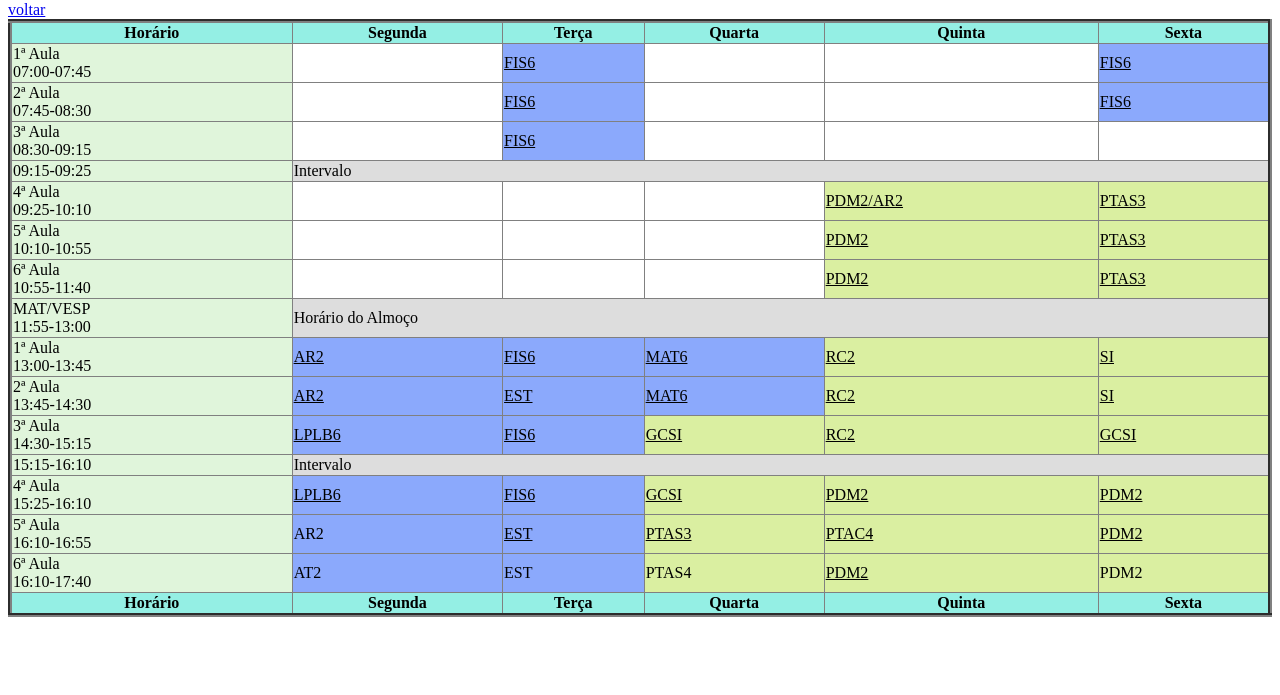
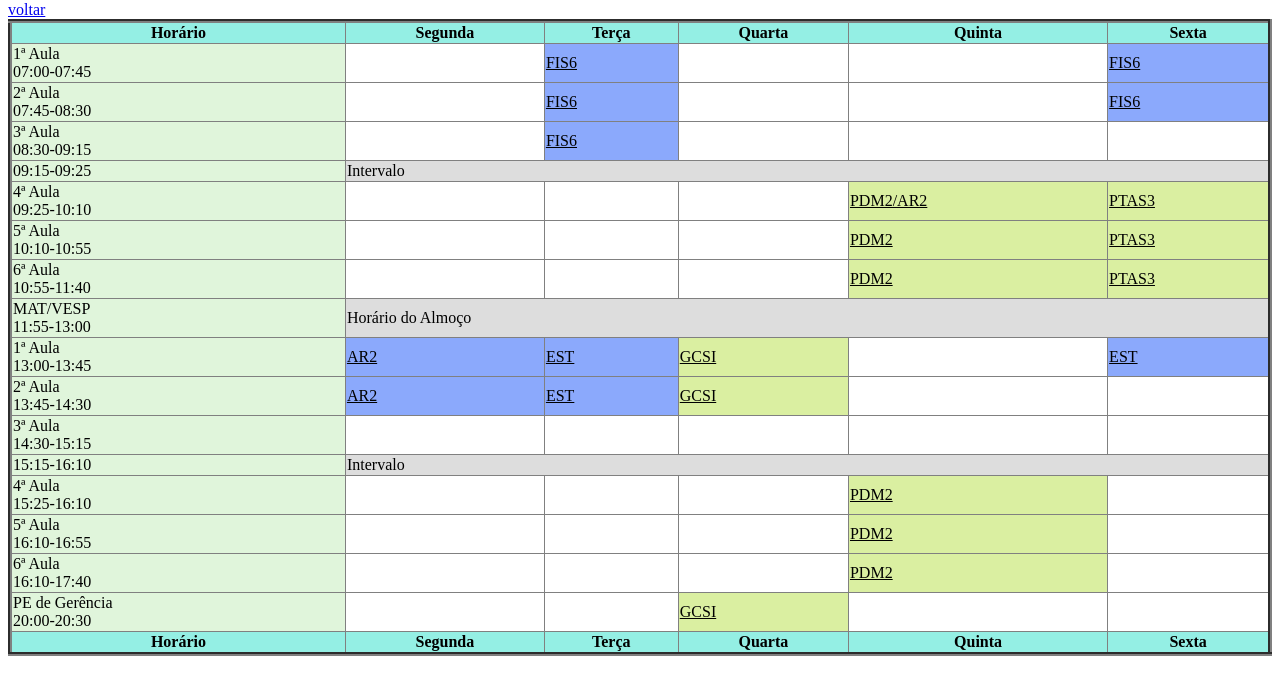
Before and after one commit to jppegarare/Av-PDM, a website: page pe.html in a window 1280 px wide. Shown: the part 79-774 px from the top of the page. Drawn offline with Linux system fonts and the light colour scheme.

Commit message:
Upgrade
Aprimoramento da estilização e finalização da tabela de horários de PE

```diff
--- a/pe.html
+++ b/pe.html
@@ -104,10 +104,10 @@
             13:00-13:45
           </td>
           <td abbr title="Artes2" rowspan="1" style="background-color: #8ba9fc;"><u>AR2</u></td>
-          <td abbr title="Língua Portuguesa e Literatura Brasileira6" rowspan="1" style="background-color: #8ba9fc;"><u>FIS6</u></td>
-          <td abbr title="Matemática6" rowspan="1" style="background-color: #8ba9fc;"><u>MAT6</u></td>
-          <td abbr title="Redes de Computadores2" rowspan="1" style="background-color: #daefa1;"><u>RC2</u></td>
-          <td abbr title="Segurança da informação" rowspan="1" style="background-color: #daefa1;"><u>SI</u></td>
+          <td abbr title="Estatística" rowspan="1" style="background-color: #8ba9fc;"><u>EST</u></td>
+          <td abbr title="Gerência e configurações de serviços de Internet" rowspan="1" style="background-color: #daefa1;"><u>GCSI</u></td>
+          <td>&nbsp;</td>
+          <td abbr title="Estatística" rowspan="1" style="background-color: #8ba9fc;"><u>EST</u></td>
 
         </tr>
         <tr>
@@ -115,9 +115,9 @@
             13:45-14:30
             <td abbr title="Artes2" rowspan="1" style="background-color: #8ba9fc;"><u>AR2</u></td>
             <td abbr title="Estatística" rowspan="1" style="background-color: #8ba9fc;"><u>EST</u></td>
-            <td abbr title="Matemática6" rowspan="1" style="background-color: #8ba9fc;"><u>MAT6</u></td>
-            <td abbr title="Redes de Computadores2" rowspan="1" style="background-color: #daefa1;"><u>RC2</u></td>
-            <td abbr title="Segurança da informação" rowspan="1" style="background-color: #daefa1;"><u>SI</u></td>
+            <td abbr title="Gerência e configurações de serviços de Internet" rowspan="1" style="background-color: #daefa1;"><u>GCSI</u></td>
+            <td>&nbsp;</td>
+            <td>&nbsp;</td>
           </tr>
 
         </tr>
@@ -125,11 +125,11 @@
           <td>3ª Aula </br>
             14:30-15:15
           </td>
-          <td abbr title="Língua Portuguesa e Literatura Brasileira6" style="background-color: #8ba9fc;"><u>LPLB6</u></td>
-          <td abbr title="Física6" rowspan="1" style="background-color: #8ba9fc;"><u>FIS6</u></td>
-          <td abbr title="Gerência e configurações de serviços de Internet" rowspan="1" style="background-color: #daefa1;"><u>GCSI</u></td>
-          <td abbr title="Redes de Computadores2" rowspan="1" style="background-color: #daefa1;"><u>RC2</u></td>
-          <td abbr title="Gerência e configurações de serviços de Internet" rowspan="1" style="background-color: #daefa1;"><u>GCSI</u></td>
+          <td>&nbsp;</td>
+          <td>&nbsp;</td>
+          <td>&nbsp;</td>
+          <td>&nbsp;</td>
+          <td>&nbsp;</td>
         </tr>
 
         <tr>
@@ -141,21 +141,20 @@
           <td>4ª Aula</br>
             15:25-16:10
           </td>
-          <td abbr title="Língua Portuguesa e Literatura Brasileira6" rowspan="1" style="background-color: #8ba9fc;"><u>LPLB6</u></td>
-          <td abbr title="Física6" rowspan="1" style="background-color: #8ba9fc;"><u>FIS6</u></td>
-          <td abbr title="Gerência e configurações de serviços de Internet" style="background-color: #daefa1;"><u>GCSI</u></td>
+          <td>&nbsp;</td>
+          <td>&nbsp;</td>
+          <td>&nbsp;</td>
           <td abbr title="Programação para Dispositivos Móveis2" style="background-color: #daefa1;"><u>PDM2</u></td>
-          <td abbr title="Programação para Dispositivos Móveis2" style="background-color: #daefa1;"><u>PDM2</u></td>
+          <td>&nbsp;</td>
         </tr>
 
         <tr>
           <td>5ª Aula</br>
             16:10-16:55
           </td>
-          <td abbr title="Artes2" style="background-color: #8ba9fc;" rowspan="1">AR2</td>
-          <td abbr title="Estatística" style="background-color: #8ba9fc;" rowspan="1"><u>EST</u></td>
-          <td abbr title="Programação e Tecnologias para Aplicação Servidor3" rowspan="1" style="background-color: #daefa1;"><u>PTAS3</u></td>
-          <td abbr title="Programação e Tecnologias para Aplicação Cliente4" rowspan="1" style="background-color: #daefa1;"><u>PTAC4</u></td>
+          <td>&nbsp;</td>
+          <td>&nbsp;</td>
+          <td>&nbsp;</td>
           <td abbr title="Programação para Dispositivos Móveis2" rowspan="1" style="background-color: #daefa1;"><u>PDM2</u></td>
 
         </tr>
@@ -163,11 +162,21 @@
           <td>6ª Aula</br>
             16:10-17:40
           </td>
-          <td abbr title="Artes2" rowspan="1" style="background-color: #8ba9fc;">AT2</td>
-          <td abbr title="Estatística" rowspan="1" style="background-color: #8ba9fc;">EST</td>
-          <td abbr title="Programação e Tecnologias para Aplicação Servidor3" rowspan="1" style="background-color: #daefa1;">PTAS4</td>
+          <td>&nbsp;</td>
+          <td>&nbsp;</td>
+          <td>&nbsp;</td>
           <td abbr title="Programação para Dispositivos Móveis2" style="background-color: #daefa1;"><u>PDM2</u></td>
-          <td abbr title="Programação para Dispositivos Móveis2" rowspan="1" style="background-color: #daefa1;">PDM2</td>
+          <td>&nbsp;</td>
+        </tr>
+        <tr>
+          <td>PE de Gerência</br>
+            20:00-20:30
+          </td>
+          <td>&nbsp;</td>
+          <td>&nbsp;</td>
+          <td abbr title="Gerência e configurações de serviços de Internet" rowspan="1" style="background-color: #daefa1;"><u>GCSI</u></td>
+          <td>&nbsp;</td>
+          <td>&nbsp;</td>
         </tr>
       </tbody>
       <tfoot>
--- a/style.css
+++ b/style.css
@@ -10,36 +10,9 @@ html, .fullscreen{
     padding: 0;
 }
 
-.container{
-    margin: auto;
-}
-
-table {
-    width: 100%;
-    border-collapse: collapse;
-}
 
 th, td {
-    border: 4px solid #63456B;
     text-align: center;
     vertical-align: middle;
     padding: 10px;
 }
-
-thead {
-    background-color: #63456B;
-    color: white;
-}
-
-tbody tr:nth-child(even) {
-    background-color: #FEA38C;
-}
-
-tbody tr:nth-child(odd) {
-    background-color: #f9f9f9;
-}
-
-tfoot {
-    background-color: #63456B;
-    color: white;
-}
```
Also changed, not shown: index.html (+0 -1 lines).
